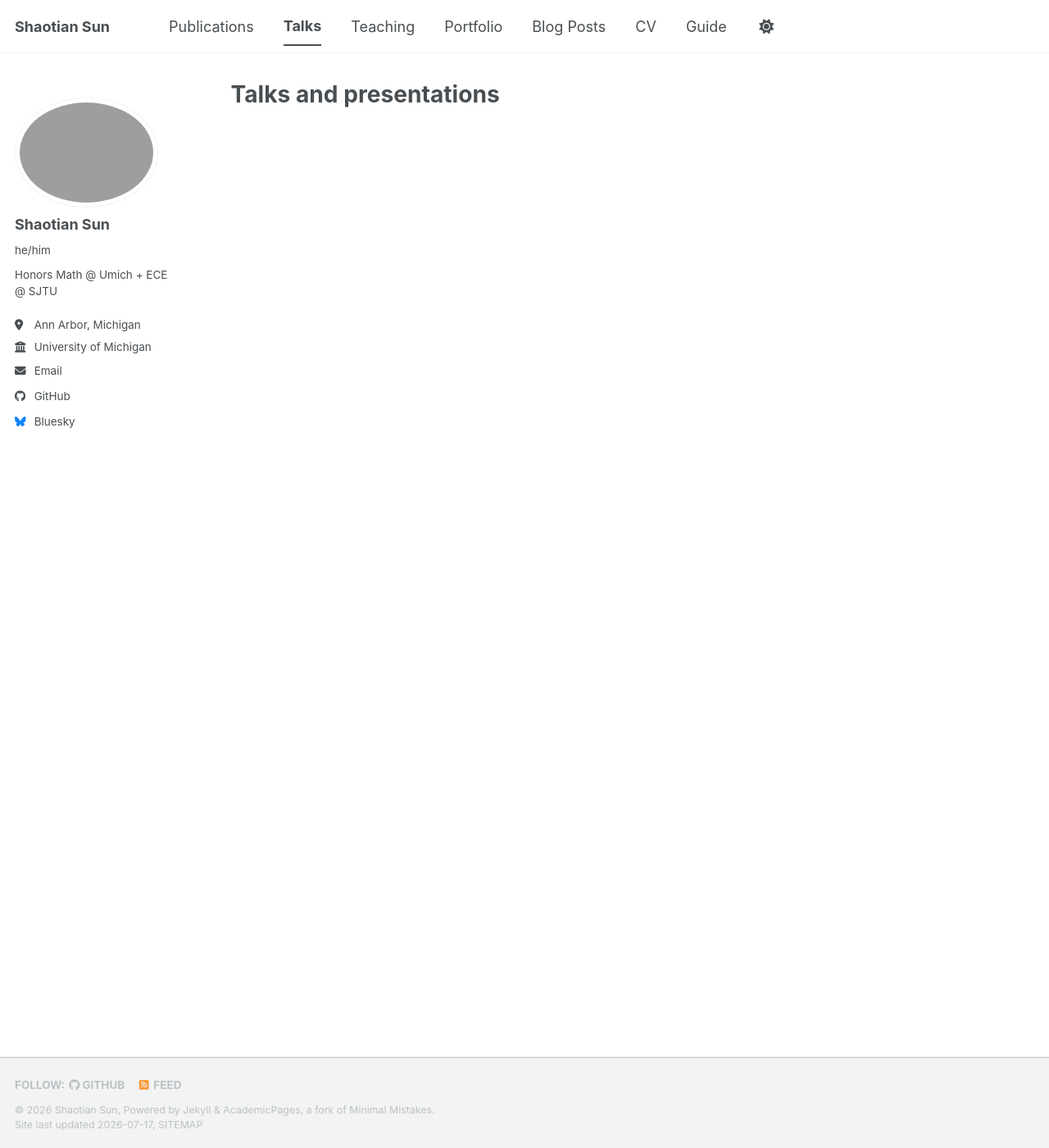
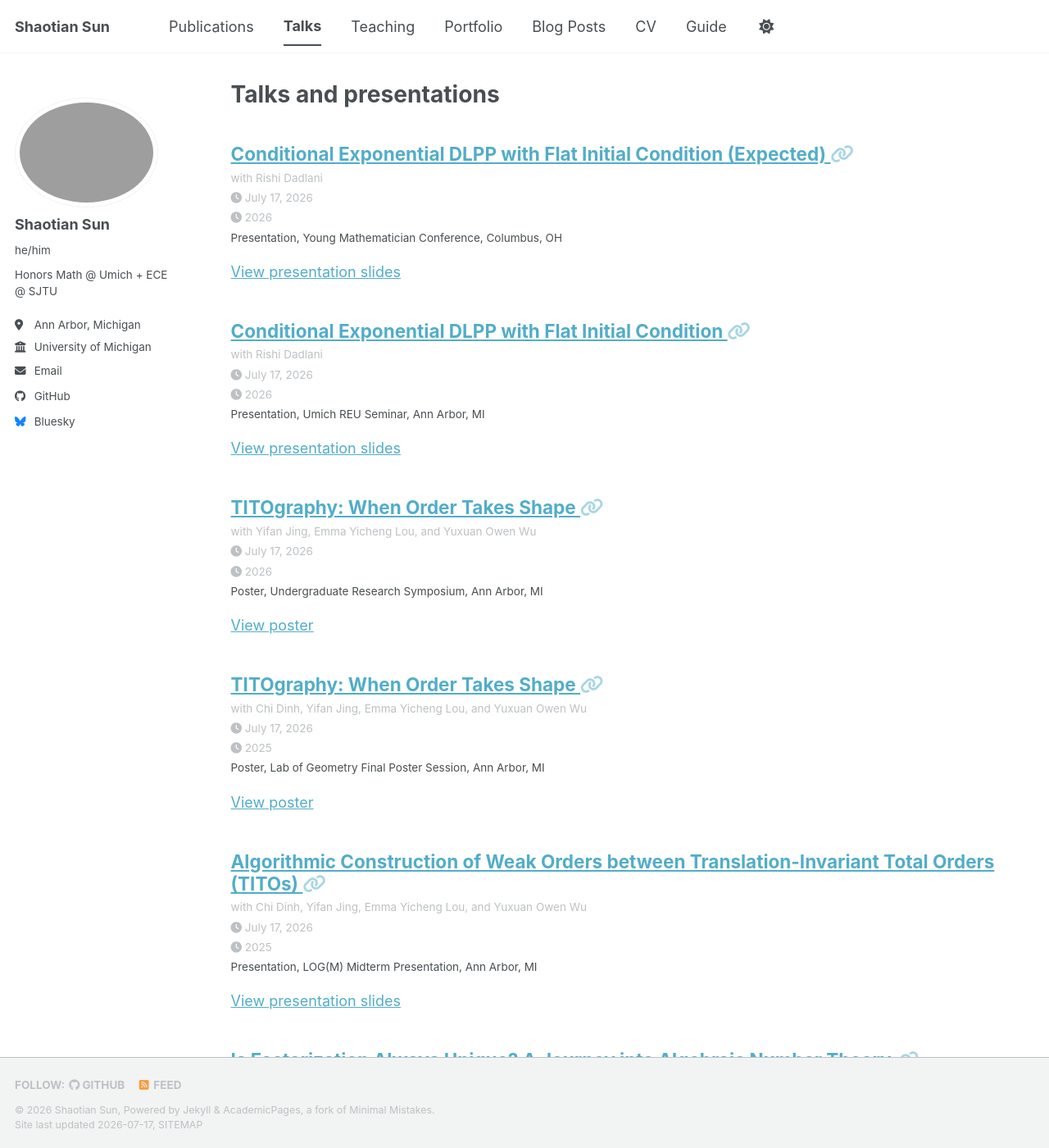
Before and after one commit to Shaotian-Sun/shaotian-sun.github.io, a Jekyll site: the page built from _pages/talks.html, in a window 1280 px wide and 1400 px high. Shown: the whole window at 82% size. Built offline with Jekyll 4.4.1, drawn with Linux system fonts in a browser that asks for light colours; a style sheet for code colours, icons or effects is not loaded; some of the changed text lies outside the part shown.

Commit message:
add talks part

```diff
--- a/_includes/archive-single-talk-cv.html
+++ b/_includes/archive-single-talk-cv.html
@@ -33,7 +33,9 @@
         <a href="{{ base_path }}{{ post.url }}" rel="permalink">{{ title }}</a>
       {% endif %}
     </h3>
+    {% if post.with %}<p class="page__meta">with {{ post.with }}</p>{% endif %}
     {% if post.date %}<p class="page__meta"><i class="fa fa-clock" aria-hidden="true"></i> {{ post.date | date: '%B %d, %Y' }}</p>{% endif %}
+    {% if post.time %}<p class="page__meta"><i class="fa fa-clock" aria-hidden="true"></i> {{ post.time }}</p>{% endif %}
     {% if post.venue%}<p class="archive__item-excerpt" itemprop="description">{{post.type}} at {{ post.venue }},  {{post.location}}</p>{% endif %}
     </li>
   </article>
--- a/_includes/archive-single-talk.html
+++ b/_includes/archive-single-talk.html
@@ -32,11 +32,13 @@
         <a href="{{ base_path }}{{ post.url }}" rel="permalink">{{ title }}</a>
       {% endif %}
     </h2>
+    {% if post.with %}<p class="page__meta">with {{ post.with }}</p>{% endif %}
     {% if post.read_time %}
       <p class="page__meta"><i class="fa fa-clock" aria-hidden="true"></i> {% include read-time.html %}</p>
     {% endif %}
     {% if post.date %}<p class="page__meta"><i class="fa fa-clock" aria-hidden="true"></i> {{ post.date | date: '%B %d, %Y' }}</p>{% endif %}
-    {% if post.venue %}<p class="archive__item-excerpt" itemprop="description">{{post.type}}, {{ post.venue }},  {{post.location}} {% endif %}
+    {% if post.time %}<p class="page__meta"><i class="fa fa-clock" aria-hidden="true"></i> {{ post.time }}</p>{% endif %}
+    {% if post.venue %}<p class="archive__item-excerpt" itemprop="description">{{ post.type }}, {{ post.venue }}{% if post.location %}, {{ post.location }}{% endif %}</p>{% endif %}
     {% if post.excerpt %}<p class="archive__item-excerpt" itemprop="description">{{ post.excerpt | markdownify }}</p>{% endif %}
   </article>
 </div>
--- a/_layouts/talk.html
+++ b/_layouts/talk.html
@@ -29,13 +29,15 @@ layout: default
           {% if page.title %}<h1 class="page__title" itemprop="headline">{{ page.title | markdownify | remove: "<p>" | remove: "</p>" }}</h1>{% endif %}
           {% if page.read_time %}
             <p class="page__meta"><i class="fa fa-clock" aria-hidden="true"></i> {% include read-time.html %}</p>
-          {% endif %}
+        {% endif %}
+        {% if page.with %}<p class="page__meta">with {{ page.with }}</p>{% endif %}
         {% if page.modified %}
           <p class="page__date"><strong><i class="fa fa-fw fa-calendar" aria-hidden="true"></i>Date:</strong> <time datetime="{{ page.modified | date: "%Y-%m-%d" }}">{{ page.modified | date: "%B %d, %Y" }}</time></p>
         {% elsif page.date %}
           <p class="page__date"><strong><i class="fa fa-fw fa-calendar" aria-hidden="true"></i>Date:</strong> <time datetime="{{ page.date | date_to_xmlschema }}">{{ page.date | date: "%B %d, %Y" }}</time></p>
         {% endif %}
-        {% if page.talk_type %}<p>{{page.talk_type}} at {{ page.venue }},  {{page.location}} {% endif %}
+        {% if page.time %}<p class="page__date"><strong><i class="fa fa-fw fa-clock" aria-hidden="true"></i>Time:</strong> {{ page.time }}</p>{% endif %}
+        {% if page.venue %}<p>{{ page.talk_type }} at {{ page.venue }}{% if page.location %}, {{ page.location }}{% endif %}</p>{% endif %}
 
         </header>
       {% endunless %}
--- /dev/null
+++ b/_talks/2025-08-drp-algebraic-NT.md
@@ -0,0 +1,13 @@
+---
+title: "Is Factorization Always Unique? A Journey into Algebraic Number Theory"
+collection: talks
+type: "Presentation"
+talk_type: "Presentation"
+time: "2025"
+venue: "Directed Reading Program Presentation Session"
+location: "Ann Arbor, MI"
+permalink: /talks/is-factorization-always-unique/
+link: /files/talks/is-factorization-always-unique.pdf
+---
+
+[View presentation slides](/files/talks/is-factorization-always-unique.pdf)
--- /dev/null
+++ b/_talks/2025-10-logm-midterm-pre-tito.md
@@ -0,0 +1,14 @@
+---
+title: "Algorithmic Construction of Weak Orders between Translation-Invariant Total Orders (TITOs)"
+collection: talks
+type: "Presentation"
+talk_type: "Presentation"
+with: "Chi Dinh, Yifan Jing, Emma Yicheng Lou, and Yuxuan Owen Wu"
+time: "2025"
+venue: "LOG(M) Midterm Presentation"
+location: "Ann Arbor, MI"
+permalink: /talks/algorithmic-construction-of-weak-orders-between-titos/
+link: /files/talks/algorithmic-construction-of-weak-orders-between-titos.pdf
+---
+
+[View presentation slides](/files/talks/algorithmic-construction-of-weak-orders-between-titos.pdf)
--- /dev/null
+++ b/_talks/2025-12-logm-poster-tito.md
@@ -0,0 +1,14 @@
+---
+title: "TITOgraphy: When Order Takes Shape"
+collection: talks
+type: "Poster"
+talk_type: "Poster"
+with: "Chi Dinh, Yifan Jing, Emma Yicheng Lou, and Yuxuan Owen Wu"
+time: "2025"
+venue: "Lab of Geometry Final Poster Session"
+location: "Ann Arbor, MI"
+permalink: /talks/titography-logm-final-poster/
+link: /files/talks/titography-when-order-takes-shape.pdf
+---
+
+[View poster](/files/talks/titography-when-order-takes-shape.pdf)
--- /dev/null
+++ b/_talks/2026-04-ur-symposium-tito.md
@@ -0,0 +1,14 @@
+---
+title: "TITOgraphy: When Order Takes Shape"
+collection: talks
+type: "Poster"
+talk_type: "Poster"
+with: "Yifan Jing, Emma Yicheng Lou, and Yuxuan Owen Wu"
+time: "2026"
+venue: "Undergraduate Research Symposium"
+location: "Ann Arbor, MI"
+permalink: /talks/titography-undergraduate-research-symposium/
+link: /files/talks/titography-when-order-takes-shape.pdf
+---
+
+[View poster](/files/talks/titography-when-order-takes-shape.pdf)
--- /dev/null
+++ b/_talks/2026-07-reu-seminar-dlpp.md
@@ -0,0 +1,14 @@
+---
+title: "Conditional Exponential DLPP with Flat Initial Condition"
+collection: talks
+type: "Presentation"
+talk_type: "Presentation"
+with: "Rishi Dadlani"
+time: "2026"
+venue: "Umich REU Seminar"
+location: "Ann Arbor, MI"
+permalink: /talks/conditional-exponential-dlpp-reu-seminar/
+link: /files/talks/conditional-exponential-dlpp-with-flat-initial-condition.pdf
+---
+
+[View presentation slides](/files/talks/conditional-exponential-dlpp-with-flat-initial-condition.pdf)
--- /dev/null
+++ b/_talks/2026-07-ymc-dlpp.md
@@ -0,0 +1,14 @@
+---
+title: "Conditional Exponential DLPP with Flat Initial Condition (Expected)"
+collection: talks
+type: "Presentation"
+talk_type: "Presentation"
+with: "Rishi Dadlani"
+time: "2026"
+venue: "Young Mathematician Conference"
+location: "Columbus, OH"
+permalink: /talks/conditional-exponential-dlpp-young-mathematician-conference/
+link: /files/talks/conditional-exponential-dlpp-with-flat-initial-condition.pdf
+---
+
+[View presentation slides](/files/talks/conditional-exponential-dlpp-with-flat-initial-condition.pdf)
```
Also changed, not shown: _teaching/2023-teaching-assistant.md (+1 -1 lines), 4 other files.
